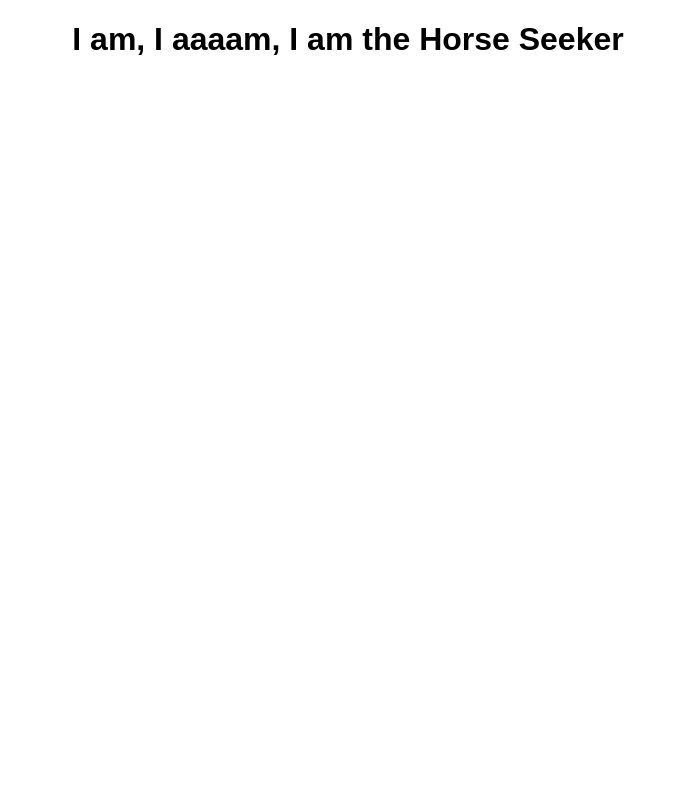
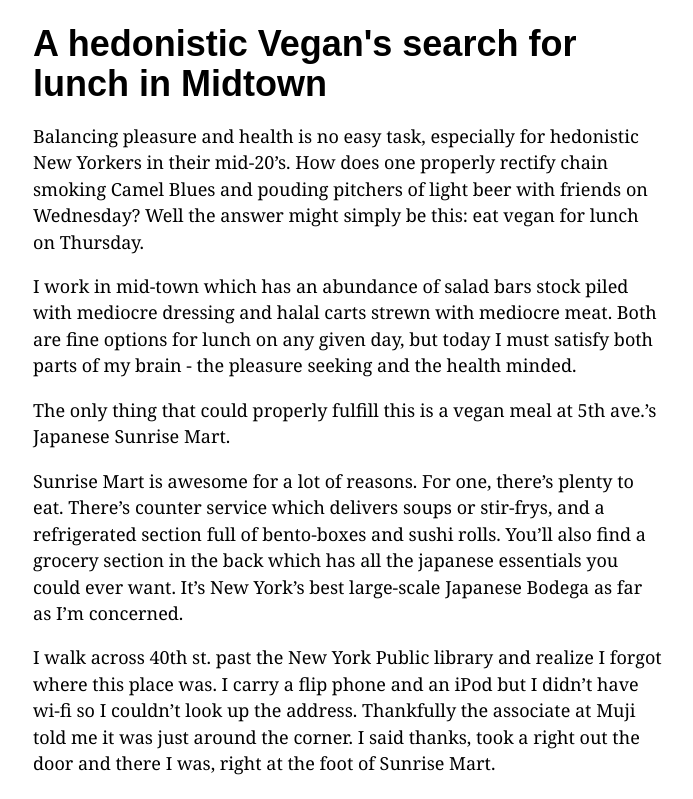
Before and after one commit to mbeswetherick/starter, a React (Create React App) app in the folder react-ui/: page /horse in a window 1280 px wide. Shown: the top 799 px of the page, without its empty margins (292-985 px from the left). Built offline with nearby package versions, Linux system fonts and the light colour scheme.

Commit message:
an article

```diff
--- a/react-ui/src/App.css
+++ b/react-ui/src/App.css
@@ -1,5 +1,25 @@
-.App {
-  text-align: center;
+
+html {
+  font-size: 18px;
+}
+
+p {
+  margin-left: auto;
+  margin-right: auto;
+  margin-bottom: 1rem;
+  width: 630px;
+  font-size: 1rem;
+  line-height: 1.47rem;
+  font-family: Georgia, 'Times New Roman', Times, serif;
+}
+
+h1 {
+  margin-left: auto;
+  margin-right: auto;
+  margin-bottom: 1rem;
+  width: 630px;
+  font-size: 2rem;
+  line-height: 2.24rem;
 }
 
 .App-logo {
--- /dev/null
+++ b/react-ui/src/routes/Horse/article.js
@@ -0,0 +1,15 @@
+export default [
+  "Balancing pleasure and health is no easy task, especially for hedonistic New Yorkers in their mid-20’s. How does one properly rectify chain smoking Camel Blues and pouding pitchers of light beer with friends on Wednesday? Well the answer might simply be this: eat vegan for lunch on Thursday.",
+  "I work in mid-town which has an abundance of salad bars stock piled with mediocre dressing and halal carts strewn with mediocre meat. Both are fine options for lunch on any given day, but today I must satisfy both parts of my brain - the pleasure seeking and the health minded.",
+  "The only thing that could properly fulfill this is a vegan meal at 5th ave.’s Japanese Sunrise Mart.",
+  "Sunrise Mart is awesome for a lot of reasons. For one, there’s plenty to eat. There’s counter service which delivers soups or stir-frys, and a refrigerated section full of bento-boxes and sushi rolls. You’ll also find a grocery section in the back which has all the japanese essentials you could ever want. It’s New York’s best large-scale Japanese Bodega as far as I’m concerned.",
+  "I walk across 40th st. past the New York Public library and realize I forgot where this place was. I carry a flip phone and an iPod but I didn’t have wi-fi so I couldn’t look up the address. Thankfully the associate at Muji told me it was just around the corner. I said thanks, took a right out the door and there I was, right at the foot of Sunrise Mart.",
+  "I immediately began my quest for my vegan lunch in the refrigerated section full of bento-boxes. Nearly everything I saw there had meat, and I wasn’t going to eat a seaweed salad for lunch, although I do love the thing.",
+  "I pivoted to the counter area and scanned the menu. There are a ton of options - yaki-soba, japanese curry, ramen - but not a lot of vegan ones. The only thing that seemed to fit my hedonistic vegan bill (or “hegan” for hedonistic vegan) was Vegetable Tempura Soup with Soba Noodles, which obviously wasn’t a problem because it sounded awesome.",
+  "While they cook my order, I scan the rice triangles section and linger on the one with kara-age (fried chicken). I deny myself the pleasure and opt to just wait for my Kaki-age soba. I deduce in the meantime that “age” must mean fried in japanese.",
+  "Soup in hand, I walk out the door and head up the steps of the New York Public Library towards Bryant Park. ",
+  "Yesterday I ate one of those aforementioned midtown salads in Bryant Park alone. As I ate leaf after leaf, I scanned the crowd and looked for what I deemed to be “the richest person in Bryant Park.” I ended up calling it a tie between two Finance Bros in their early 30s and and elder man who seemed to be on a questionable date with a younger woman.",
+  "Now today, alone again in the park, I felt myself to be the richest person in Bryant Park, this time on the merit alone of my hegan Kaki-age soba soup.",
+  "I pry open the plastic container and place two pizza-slice shaped pieces of the vegetable tempura in the soup. It’s a little bit like waiting for your cereal to soak in the milk. The first few bites were crunchier, the next few were a climax of softness, and by the end they disolve into soggy piece of fried vegetable. This journey of the tempura works well in the miso soup broth which by my accounts is completely vegan.",
+  "I can’t say for certain whether tonight is going to be another chain smoking, binge drinking affair,  but what I can say is I’d eat that soba vegetable tempura soup any day of the week, hungover or not.",
+];
--- a/react-ui/src/routes/Horse/index.js
+++ b/react-ui/src/routes/Horse/index.js
@@ -1,7 +1,14 @@
 import React, { Component } from 'react';
+import article from './article';
 
-const Horse = () => (
-  <h1>I am, I aaaam, I am the Horse Seeker</h1>
-);
+const Horse = () => {
+  console.log('what is article ', article)
+  return (
+    <div>
+      <h1>A hedonistic Vegan's search for lunch in Midtown</h1>
+      {article.map(piece =>  <p>{piece}</p>)}
+    </div>
+  );
+}
 
 export default Horse;
```
